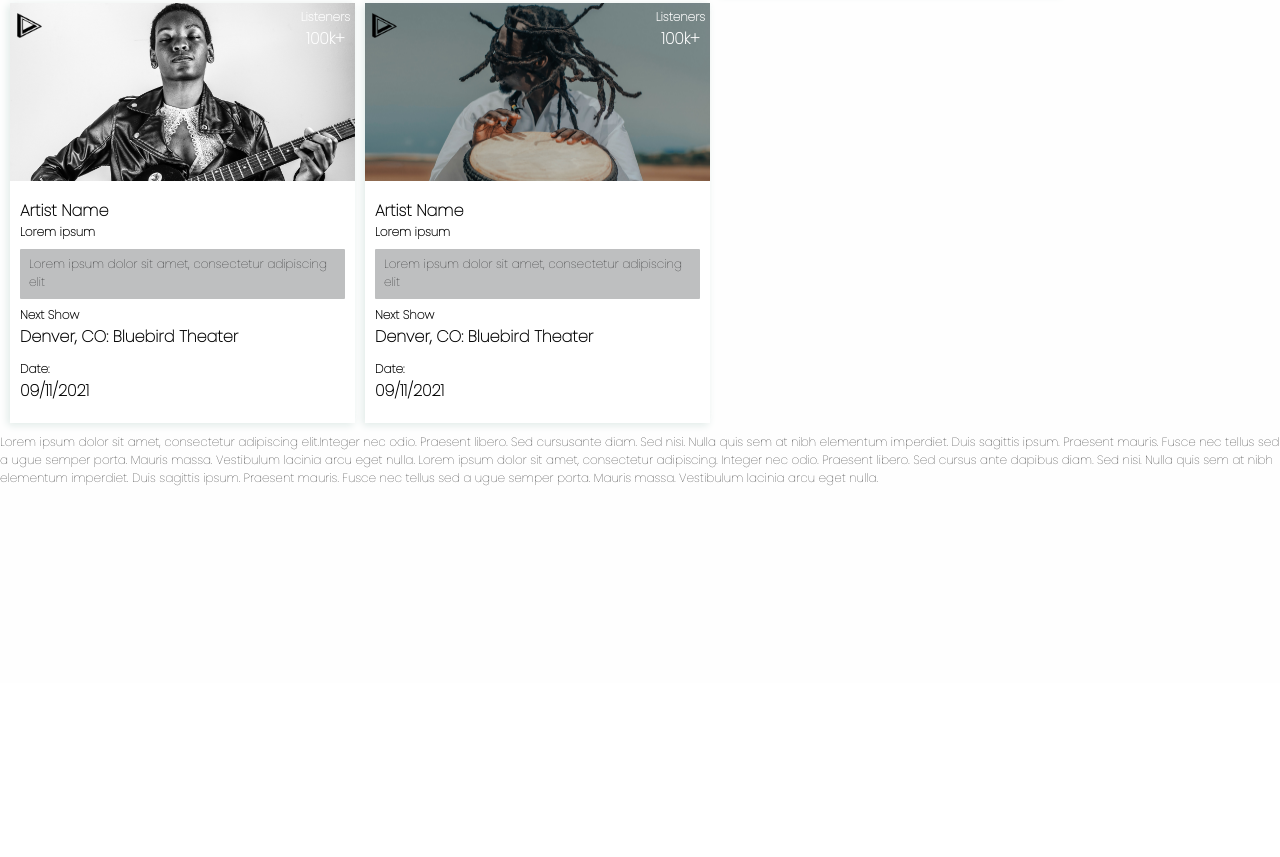
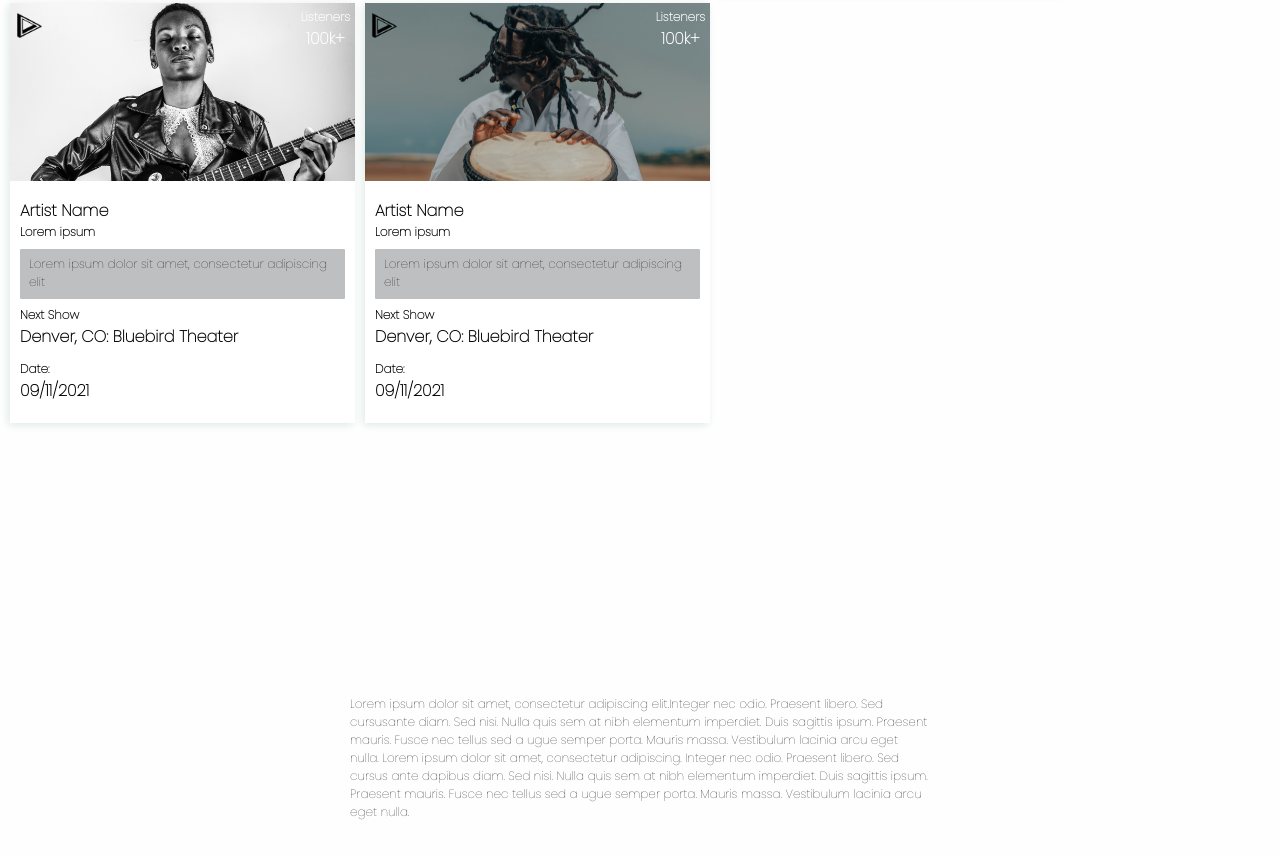
Before and after one commit to Matt-Roden/Static-Comp-Challenge, a website: page index.html in a window 1280 px wide. Shown: the part 1062-1919 px from the top of the page. Before the commit the page ends 1745 px from the top, so only its background shows below. Drawn offline with Linux system fonts and the light colour scheme.

Commit message:
Style footer content

```diff
--- a/styles.css
+++ b/styles.css
@@ -20,9 +20,24 @@ p {
 }
 
 footer {
+  margin-top: 200px;
   height: 250px;
   width: 100vw;
+  display: flex;
+  flex-direction: column;
+  justify-content: center;
 }
+
+.contact-info-sec {
+
+
+}
+
+.contact-info {
+  margin-left: 350px;
+  margin-right: 350px;
+}
+
 /* ------------- Header Section ------------ */
 
 header {
```
